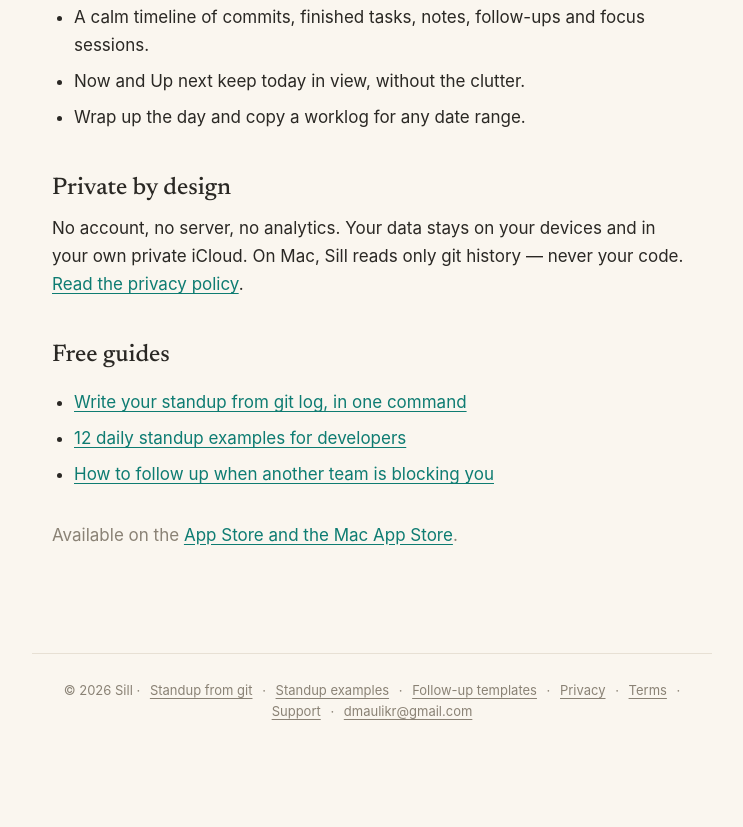
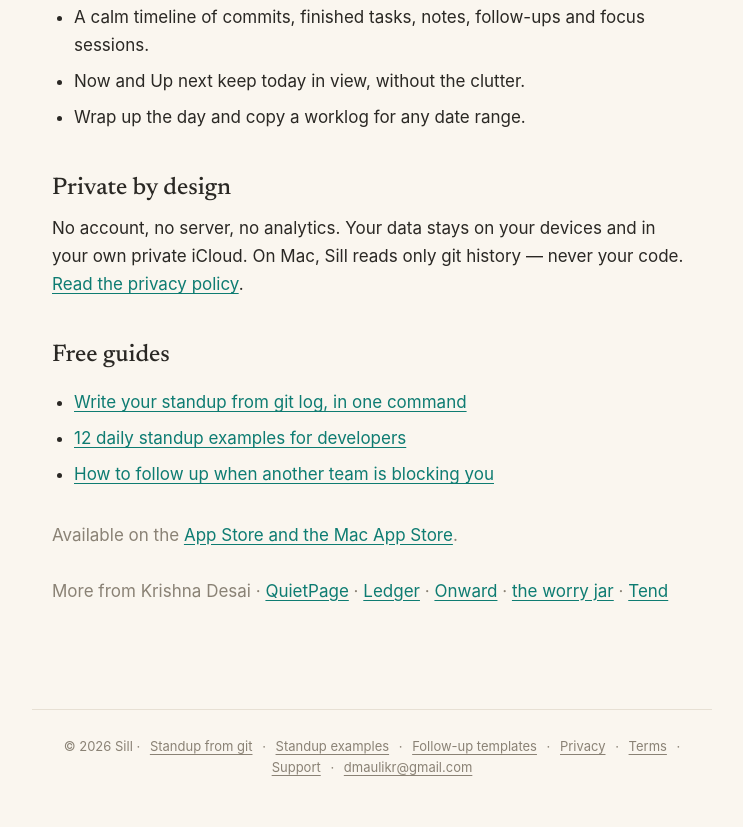
Before and after one commit to dmaulikr/sill-site, a plain HTML site: page index.html in a window 1280 px wide. Shown: the part 909-1736 px from the top of the page, without its empty margins (268-1011 px from the left). Before the commit the page ends 1679 px from the top, so only its background shows below. Drawn offline with Linux system fonts and the light colour scheme.

Commit message:
fix: add More from Krishna Desai cross-links (banner/ct already present)

```diff
--- a/index.html
+++ b/index.html
@@ -52,6 +52,7 @@ Blockers:
   <li><a href="follow-up-templates.html">How to follow up when another team is blocking you</a></li>
 </ul>
 <p class="muted" style="margin-top:32px">Available on the <a href="https://apps.apple.com/app/apple-store/id6823163147?pt=128885861&amp;ct=site-home&amp;mt=8">App Store and the Mac App Store</a>.</p>
+<p class="muted" style="margin-top:28px">More from Krishna Desai · <a href="https://dmaulikr.github.io/QuietPAge-sites/">QuietPage</a> · <a href="https://dmaulikr.github.io/ledger-site/">Ledger</a> · <a href="https://dmaulikr.github.io/onward/">Onward</a> · <a href="https://dmaulikr.github.io/worryjar-site/">the worry jar</a> · <a href="https://dmaulikr.github.io/tend-sites/">Tend</a></p>
 </main>
 <footer>
   © 2026 Sill · <a href="git-standup.html">Standup from git</a> · <a href="standup-examples.html">Standup examples</a> · <a href="follow-up-templates.html">Follow-up templates</a> · <a href="privacy.html">Privacy</a> · <a href="terms.html">Terms</a> · <a href="support.html">Support</a> · <a href="mailto:dmaulikr@gmail.com">dmaulikr@gmail.com</a>
```
